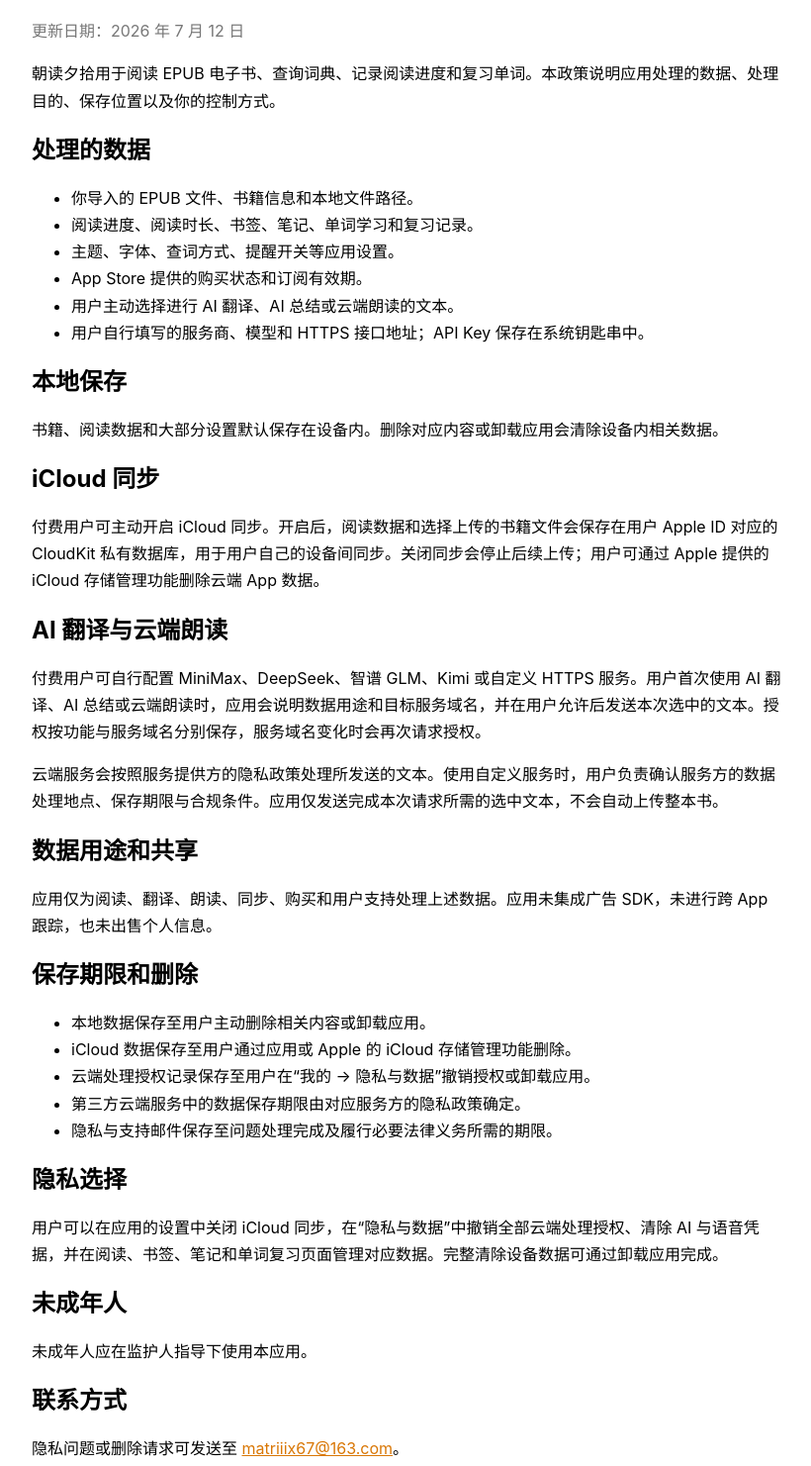
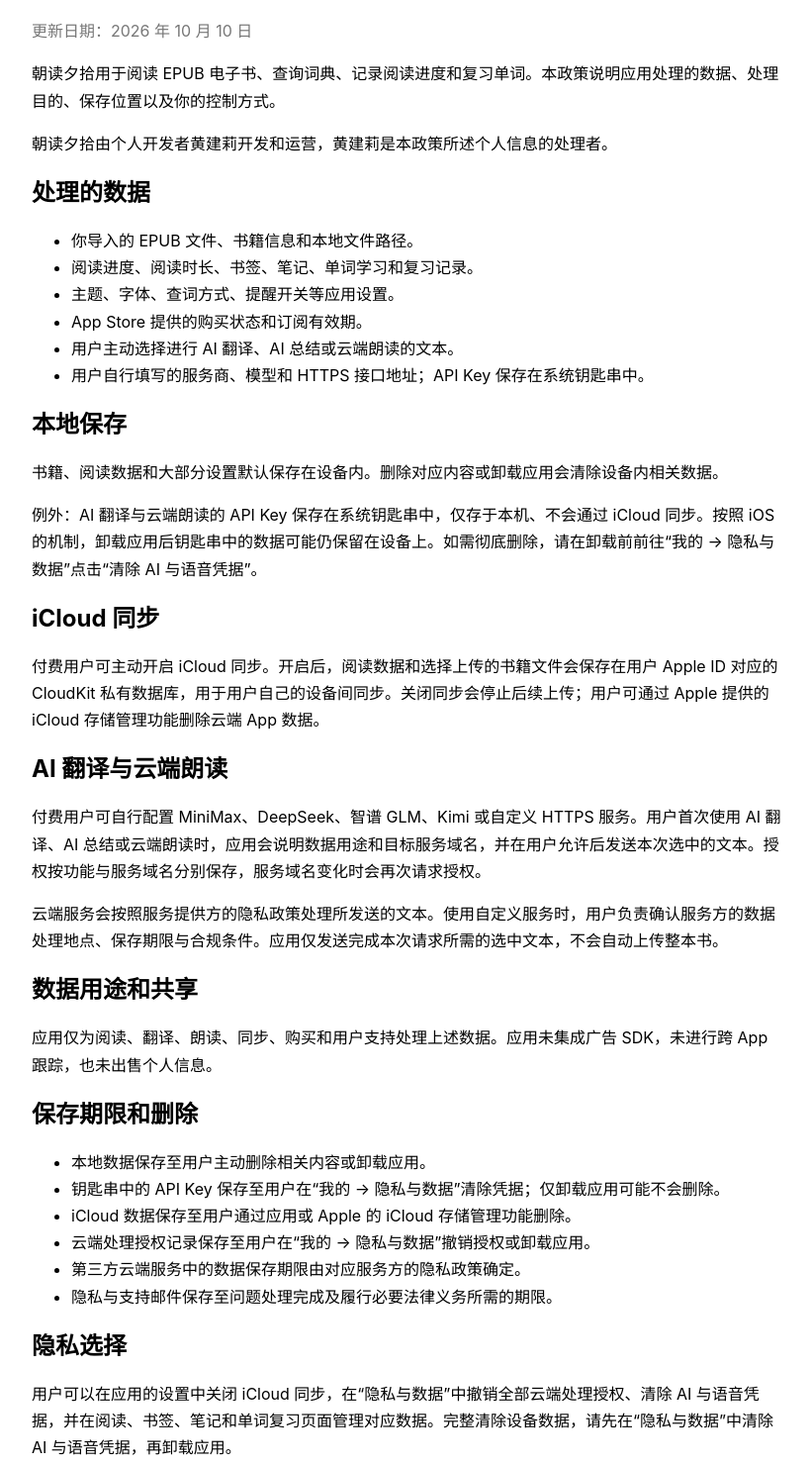
Before and after one commit to matriiix67/matriiix67.github.io, a plain HTML site: page privacy/index.html in a window 1280 px wide. Shown: the part 140-1621 px from the top of the page at 99% size, without its empty margins (228-1048 px from the left). Drawn offline with Linux system fonts and the light colour scheme.

Commit message:
隐私政策写明运营者并补充钥匙串说明
- 注明运营者为个人开发者黄建莉（个人信息处理者）
- 说明 API Key 存于本机钥匙串、不经 iCloud 同步，卸载应用后可能保留，
  并引导用户卸载前在「我的 → 隐私与数据」清除凭据
- 更新日期改为 2026-10-10

```diff
--- a/privacy/index.html
+++ b/privacy/index.html
@@ -9,8 +9,9 @@
 <body>
   <nav><a href="/">首页</a><a href="/support/">支持与反馈</a></nav>
   <h1>朝读夕拾隐私政策</h1>
-  <p class="muted">更新日期：2026 年 7 月 12 日</p>
+  <p class="muted">更新日期：2026 年 10 月 10 日</p>
   <p>朝读夕拾用于阅读 EPUB 电子书、查询词典、记录阅读进度和复习单词。本政策说明应用处理的数据、处理目的、保存位置以及你的控制方式。</p>
+  <p>朝读夕拾由个人开发者黄建莉开发和运营，黄建莉是本政策所述个人信息的处理者。</p>
 
   <h2>处理的数据</h2>
   <ul>
@@ -24,6 +25,7 @@
 
   <h2>本地保存</h2>
   <p>书籍、阅读数据和大部分设置默认保存在设备内。删除对应内容或卸载应用会清除设备内相关数据。</p>
+  <p>例外：AI 翻译与云端朗读的 API Key 保存在系统钥匙串中，仅存于本机、不会通过 iCloud 同步。按照 iOS 的机制，卸载应用后钥匙串中的数据可能仍保留在设备上。如需彻底删除，请在卸载前前往“我的 → 隐私与数据”点击“清除 AI 与语音凭据”。</p>
 
   <h2>iCloud 同步</h2>
   <p>付费用户可主动开启 iCloud 同步。开启后，阅读数据和选择上传的书籍文件会保存在用户 Apple ID 对应的 CloudKit 私有数据库，用于用户自己的设备间同步。关闭同步会停止后续上传；用户可通过 Apple 提供的 iCloud 存储管理功能删除云端 App 数据。</p>
@@ -38,6 +40,7 @@
   <h2>保存期限和删除</h2>
   <ul>
     <li>本地数据保存至用户主动删除相关内容或卸载应用。</li>
+    <li>钥匙串中的 API Key 保存至用户在“我的 → 隐私与数据”清除凭据；仅卸载应用可能不会删除。</li>
     <li>iCloud 数据保存至用户通过应用或 Apple 的 iCloud 存储管理功能删除。</li>
     <li>云端处理授权记录保存至用户在“我的 → 隐私与数据”撤销授权或卸载应用。</li>
     <li>第三方云端服务中的数据保存期限由对应服务方的隐私政策确定。</li>
@@ -45,12 +48,13 @@
   </ul>
 
   <h2 id="privacy-choices">隐私选择</h2>
-  <p>用户可以在应用的设置中关闭 iCloud 同步，在“隐私与数据”中撤销全部云端处理授权、清除 AI 与语音凭据，并在阅读、书签、笔记和单词复习页面管理对应数据。完整清除设备数据可通过卸载应用完成。</p>
+  <p>用户可以在应用的设置中关闭 iCloud 同步，在“隐私与数据”中撤销全部云端处理授权、清除 AI 与语音凭据，并在阅读、书签、笔记和单词复习页面管理对应数据。完整清除设备数据，请先在“隐私与数据”中清除 AI 与语音凭据，再卸载应用。</p>
 
   <h2>未成年人</h2>
   <p>未成年人应在监护人指导下使用本应用。</p>
 
   <h2>联系方式</h2>
+  <p>运营者：黄建莉（个人开发者）</p>
   <p>隐私问题或删除请求可发送至 <a href="mailto:matriiix67@163.com">matriiix67@163.com</a>。</p>
 </body>
 </html>
```
